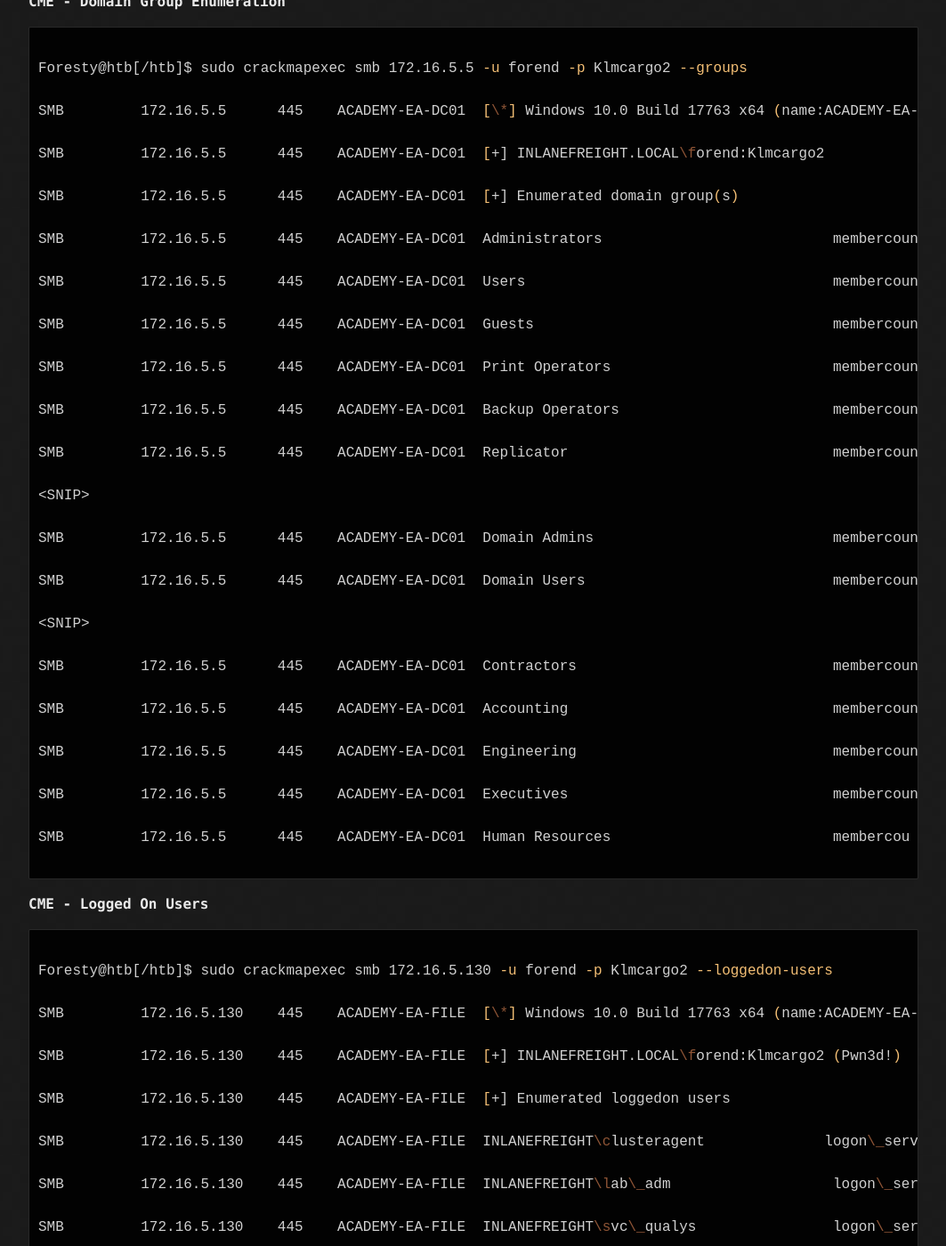
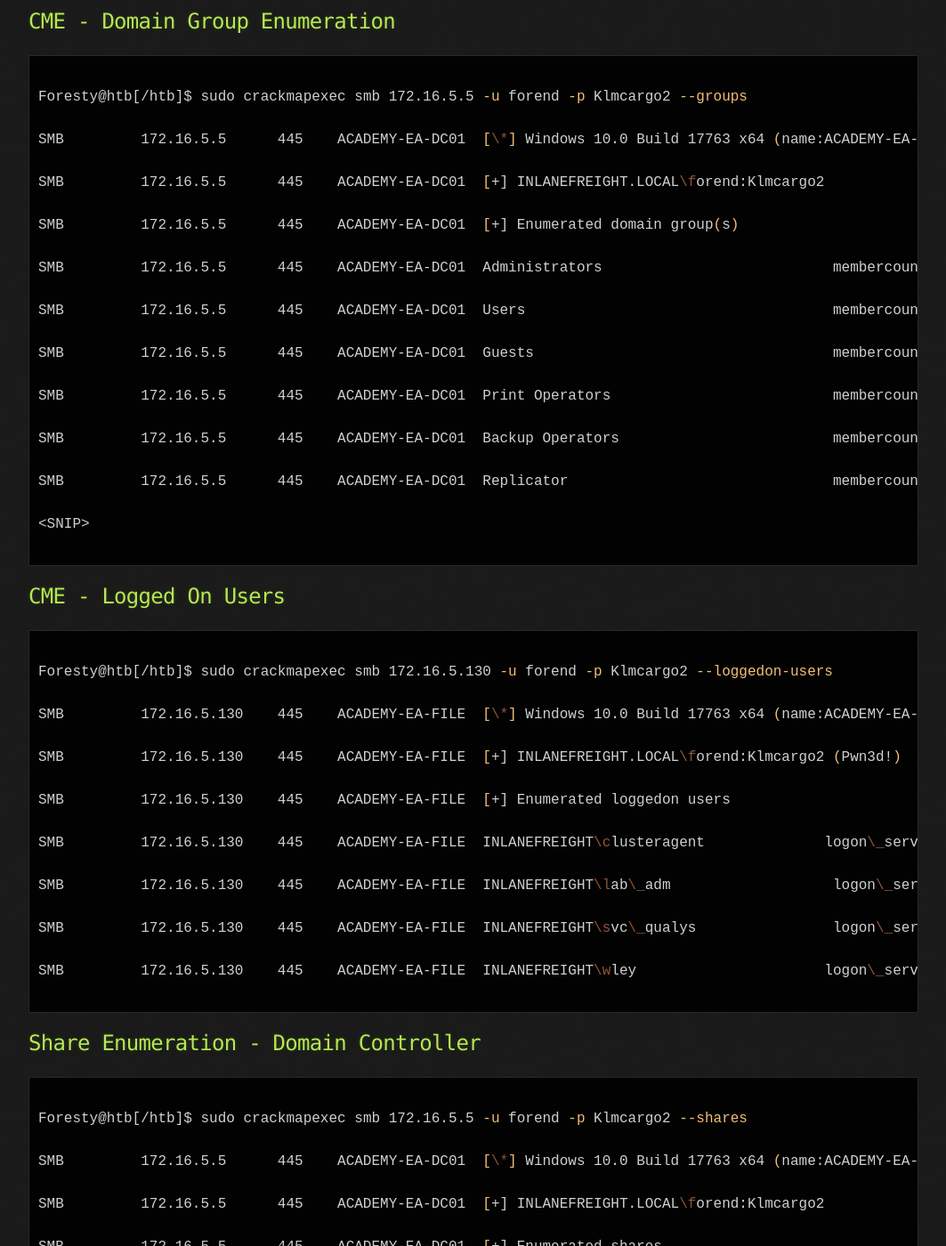
Before and after one commit to sahabrifki/sahabrifki.github.io, a Jekyll site: the page built from AD/InitialEnumeration_CredentialedLinux.md, in a window 1280 px wide and 1400 px high, scrolled down 830 px. Shown: the whole window at 89% size, without its empty margins (108-1171 px from the left). Built offline with Jekyll 4.4.1, drawn with Linux system fonts in a browser that asks for light colours; our own code applies the rules of GitHub Pages for plain Markdown files; some of the changed text lies outside the part shown.

Commit message:
Update InitialEnumeration_CredentialedLinux.md

```diff
--- a/AD/InitialEnumeration_CredentialedLinux.md
+++ b/AD/InitialEnumeration_CredentialedLinux.md
@@ -1,7 +1,7 @@
 # Initial Enumeration - Credentialed From Linux
 
 
-**CME - Domain User Enumeration**
+## CME - Domain User Enumeration
 
 ~~~ bash
 
@@ -27,7 +27,7 @@
 
 ~~~
 
-**CME - Domain Group Enumeration**
+## CME - Domain Group Enumeration
 
 ~~~ bash
 
@@ -53,25 +53,9 @@
 
 <SNIP>
 
-SMB         172.16.5.5      445    ACADEMY-EA-DC01  Domain Admins                            membercount: 19
-
-SMB         172.16.5.5      445    ACADEMY-EA-DC01  Domain Users                             membercount: 0
-
-<SNIP>
-
-SMB         172.16.5.5      445    ACADEMY-EA-DC01  Contractors                              membercount: 138
-
-SMB         172.16.5.5      445    ACADEMY-EA-DC01  Accounting                               membercount: 15
-
-SMB         172.16.5.5      445    ACADEMY-EA-DC01  Engineering                              membercount: 19
-
-SMB         172.16.5.5      445    ACADEMY-EA-DC01  Executives                               membercount: 10
-
-SMB         172.16.5.5      445    ACADEMY-EA-DC01  Human Resources                          membercou
-
 ~~~
 
-**CME - Logged On Users**
+## CME - Logged On Users
 
 ~~~ bash
 
@@ -93,7 +77,7 @@
 
 ~~~
 
-**Share Enumeration - Domain Controller**
+## Share Enumeration - Domain Controller
 
 ~~~ bash
 
@@ -105,11 +89,8 @@
 
 SMB         172.16.5.5      445    ACADEMY-EA-DC01  [+] Enumerated shares
 
-SMB         172.16.5.5      445    ACADEMY-EA-DC01  Share           Permissions     Remark
 
-SMB         172.16.5.5      445    ACADEMY-EA-DC01  -----           -----------     ------
-
-SMB         172.16.5.5      445    ACADEMY-EA-DC01  ADMIN$                          Remote AdminSMB         172.16.5.5      445    ACADEMY-EA-DC01  C$                              Default shareSMB         172.16.5.5      445    ACADEMY-EA-DC01  Department Shares READ
+SMB         172.16.5.5      445    ACADEMY-EA-DC01  ADMIN$  Remote AdminSMB         172.16.5.5      445    ACADEMY-EA-DC01  C$ Default shareSMB         172.16.5.5      445    ACADEMY-EA-DC01  Department Shares READ
 
 SMB         172.16.5.5      445    ACADEMY-EA-DC01  IPC$            READ            Remote IPCSMB         172.16.5.5      445    ACADEMY-EA-DC01  NETLOGON        READ            Logon server share
 
@@ -121,7 +102,7 @@
 
 ~~~
 
-**Spider\_plus**
+## Spider\_plus
 
 ~~~ bash
 
```
